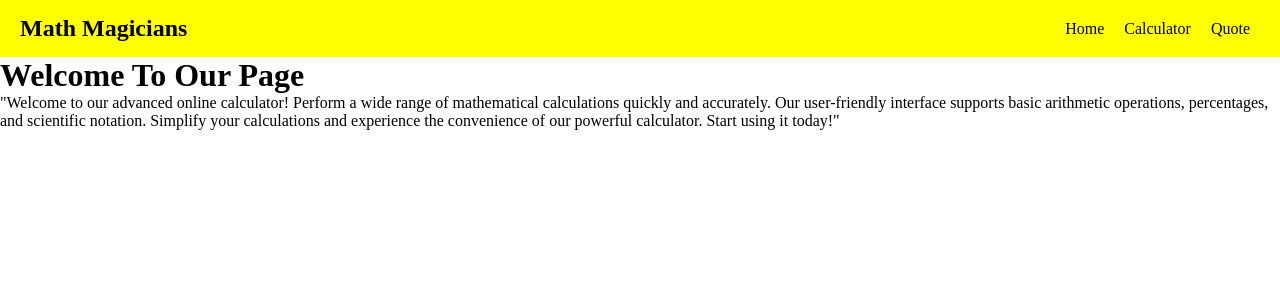
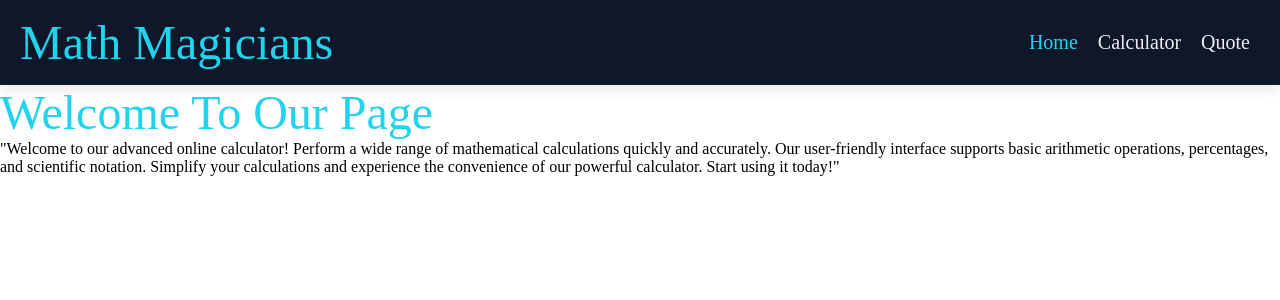
Before and after one commit to HtetWaiYan7191/math-magicians, a React (Create React App) app: page / in a window 1280 px wide. Shown: the top 300 px of the page. Built offline with nearby package versions, Linux system fonts and the light colour scheme.

Commit message:
Finish styling the navbar component

```diff
--- a/src/components/Navbar.css
+++ b/src/components/Navbar.css
@@ -3,7 +3,15 @@ nav {
     justify-content: space-between;
     align-items: center;
     padding: 15px 20px;
-    background-color: yellow;
+    background-color:rgb(15, 23, 42);
+    color: rgb(255, 255, 255);
+    box-shadow: rgba(0, 0, 0, 0.1) 0px 4px 12px;
+}
+
+h1 {
+    font-size: 48px;
+    font-weight: 500;
+    color:#22D3EE
 }
 
 nav ul {
@@ -16,6 +24,15 @@ nav ul li {
 }
 
 nav ul li a {
+    font-size: 20px;
     text-decoration: none;
-    color: black;
+    color: #EEEEEE;
 }
+
+.active {
+    color: #22D3EE;
+}
+
+nav ul a:hover {
+    color: #22D3EE;
+}
--- a/src/components/Navbar.js
+++ b/src/components/Navbar.js
@@ -1,14 +1,14 @@
 import React from 'react';
 import './Navbar.css';
-import { Link } from 'react-router-dom';
+import { NavLink } from 'react-router-dom';
 
 const Navbar = () => (
   <nav>
     <h1>Math Magicians</h1>
     <ul>
-      <li><Link to="/">Home</Link></li>
-      <li><Link to="/calculator">Calculator</Link></li>
-      <li><Link to="/quote">Quote</Link></li>
+      <li><NavLink to="/">Home</NavLink></li>
+      <li><NavLink to="/calculator">Calculator</NavLink></li>
+      <li><NavLink to="/quote">Quote</NavLink></li>
     </ul>
   </nav>
 );
```
